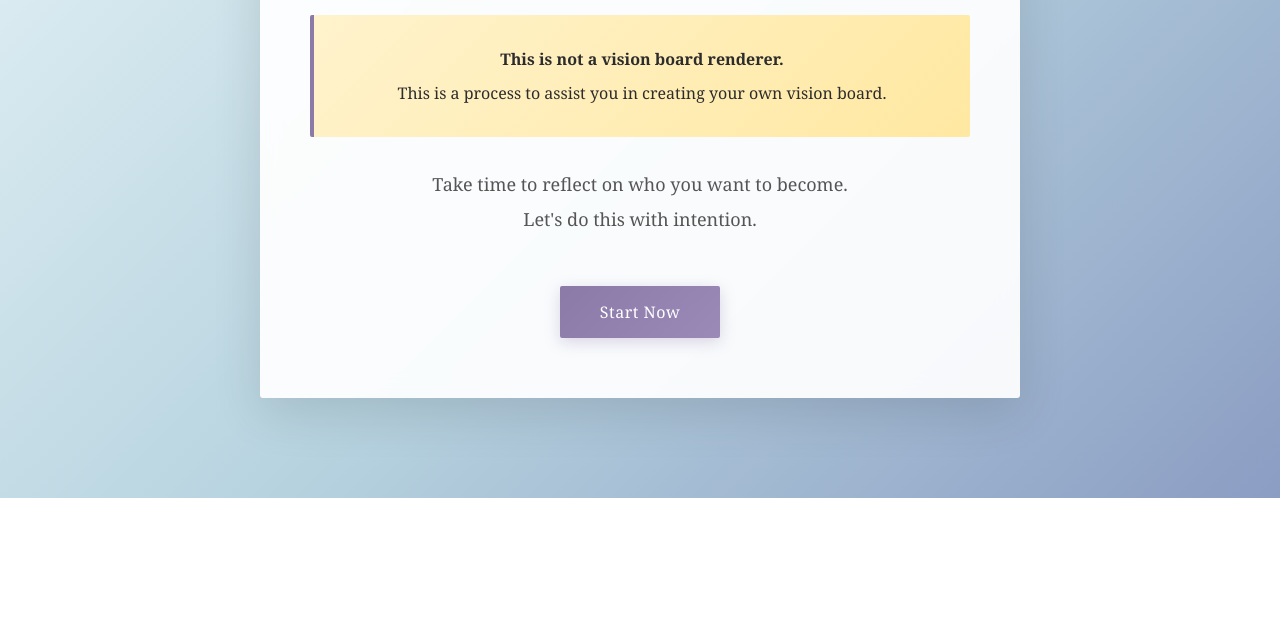
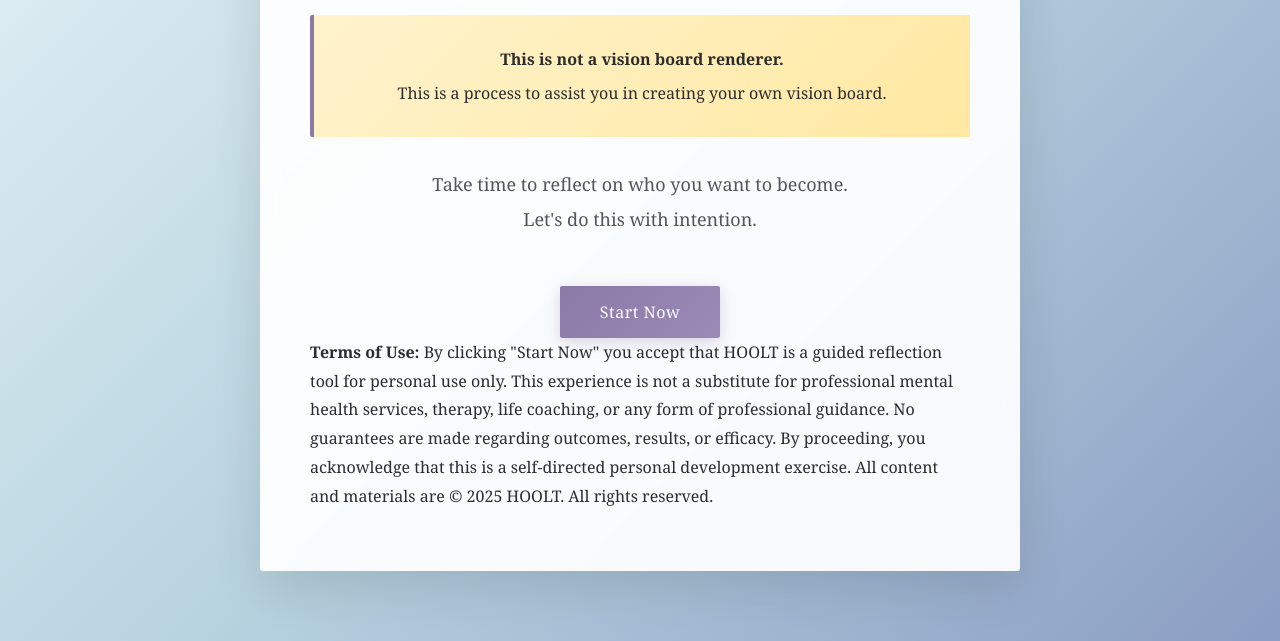
Before and after one commit to hashi-codes/hoolt, a plain HTML site: page index.html in a window 1280 px wide. Shown: the part 302-943 px from the top of the page. Before the commit the page ends 800 px from the top, so only its background shows below. Drawn offline with Linux system fonts and the light colour scheme.

Commit message:
Update index.html
Added Ts & Cs

```diff
--- a/index.html
+++ b/index.html
@@ -39,6 +39,11 @@
 
                 <div style="text-align: center;">
                     <button class="btn-primary" onclick="nextStep()">Start Now</button>
+                </div>
+                 <div class="terms-footer">
+                    <p class="terms-text">
+                        <strong>Terms of Use: </strong>By clicking "Start Now" you accept that HOOLT is a guided reflection tool for personal use only. This experience is not a substitute for professional mental health services, therapy, life coaching, or any form of professional guidance. No guarantees are made regarding outcomes, results, or efficacy. By proceeding, you acknowledge that this is a self-directed personal development exercise. All content and materials are © 2025 HOOLT. All rights reserved.
+                    </p>
                 </div>
             </div>
         </div>
```
